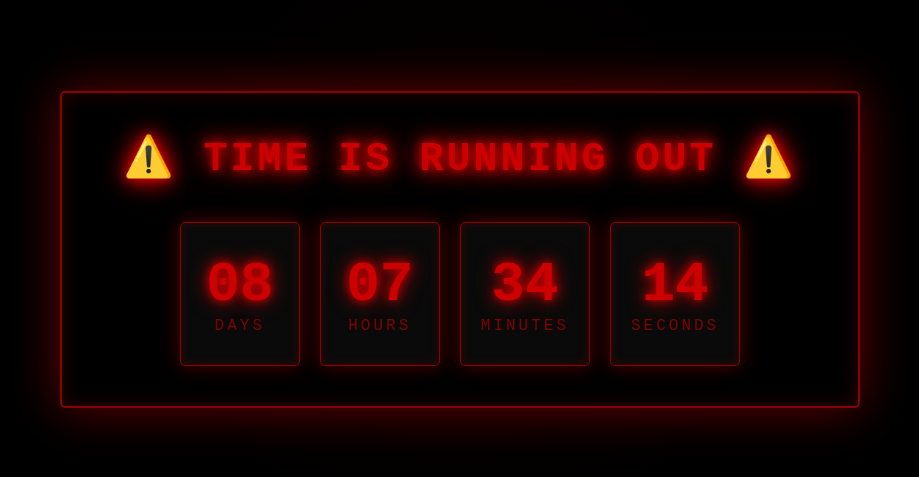
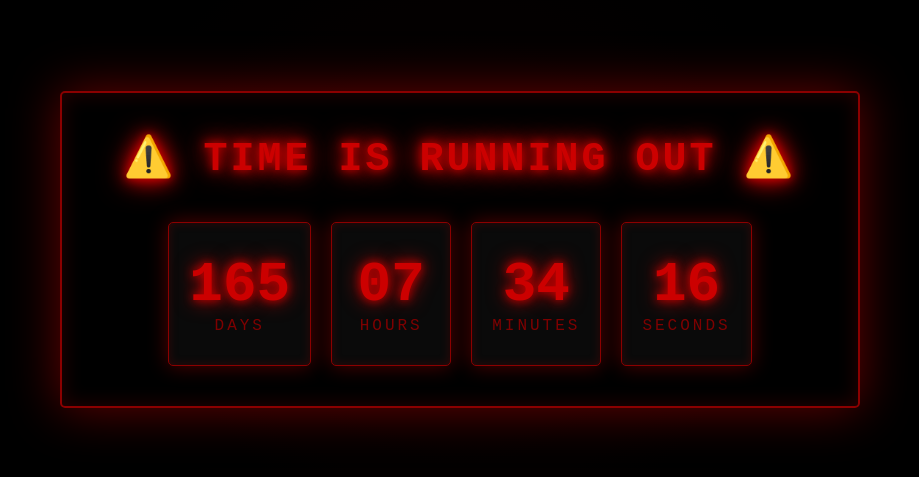
Before and after one commit to asrulafif/Countdown, a plain HTML site: page index.html in a window 1280 px wide. Shown: the part 151-628 px from the top of the page, without its empty margins (180-1099 px from the left). Drawn offline with Linux system fonts and the light colour scheme.

Commit message:
Update index.html

```diff
--- a/index.html
+++ b/index.html
@@ -206,7 +206,7 @@
     <script>
         // Set your target date here (YYYY-MM-DD HH:MM:SS format)
         // This ensures the countdown is the same across all devices and browsers
-        const targetDate = new Date('2025-12-31 23:59:59').getTime();
+        const targetDate = new Date('2026-06-07 00:00:01').getTime();
 
         function updateCountdown() {
             const now = new Date().getTime();
```
